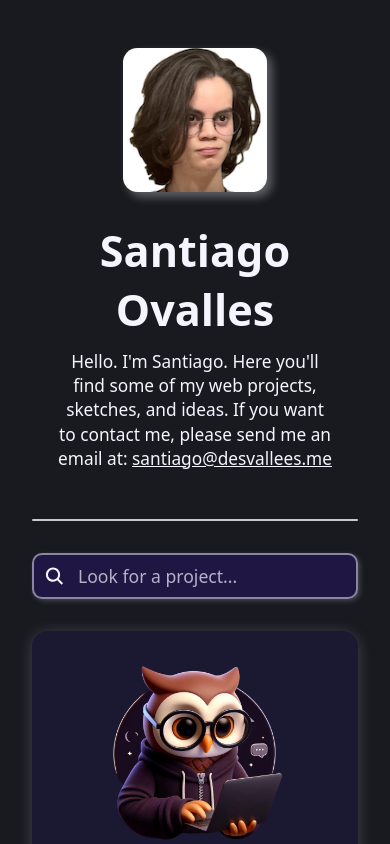
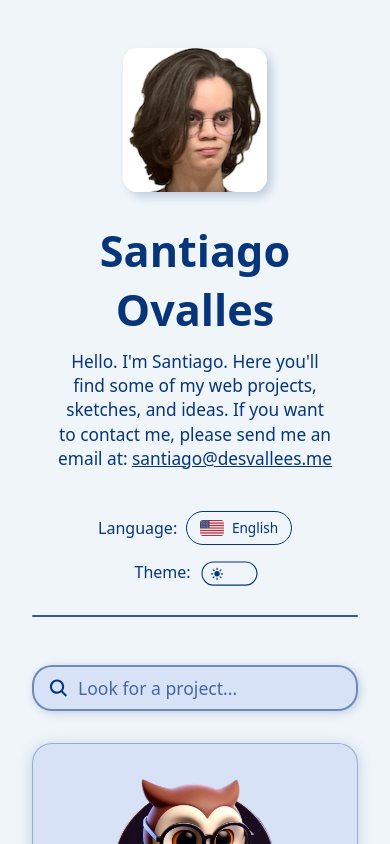
Before and after one commit to DesVallees/DesVallees, a SvelteKit app: page / in a window 390 px wide. Built offline with nearby package versions, Linux system fonts and the light colour scheme.

Commit message:
Main Page: Language and Theme Control

```diff
--- a/src/routes/(desvallees)/+page.svelte
+++ b/src/routes/(desvallees)/+page.svelte
@@ -1,21 +1,18 @@
 <script lang="ts">
 	import './app.css';
-	import Separator from '../intranet/components/separator.svelte';
+
 	import { baseImageRoute, dictionary } from './stores';
-	import Project from './components/project.svelte';
 	import { flip } from 'svelte/animate';
 	import { receive, send } from './transitions';
 
+	import Project from './components/project.svelte';
+	import LanguagePicker from './components/languagePicker.svelte';
+	import ThemeSwitcher from './components/themeSwitcher.svelte';
+	import Separator from './components/separator.svelte';
+
 	const projectsImageRoute = baseImageRoute + '/projects';
 
-	interface Project {
-		href: string;
-		name: string;
-		description: string;
-		src: string;
-		disabled?: boolean;
-	}
-	const projects: Project[] = [
+	$: projects = [
 		{
 			href: `/journee`,
 			name: `Journée (${$dictionary.comingSoon})`,
@@ -148,12 +145,17 @@
 		</div>
 	</header>
 
+	<div class="controls">
+		<LanguagePicker />
+		<ThemeSwitcher />
+	</div>
+
 	<Separator
 		width="100%"
 		maxWidth="900px"
 		height="2px"
 		color="var(--content-8)"
-		margin="3rem 0 2rem"
+		margin="1rem 0 2rem"
 	/>
 
 	<div class="search">
@@ -208,7 +210,7 @@
 	.pp {
 		height: 10em;
 		border-radius: 1em;
-		box-shadow: 5px 5px 10px #ffffff50;
+		box-shadow: 5px 5px 10px var(--content-2);
 	}
 
 	.intro {
@@ -225,12 +227,26 @@
 
 	.introParagraph {
 		font-size: 1em;
-		text-wrap: balance;
+		text-wrap: pretty;
 		line-height: 1.4;
 	}
 
 	.email {
 		color: var(--content);
+	}
+
+	.controls {
+		display: flex;
+		flex-wrap: wrap;
+		column-gap: 5rem;
+		row-gap: 1rem;
+		align-items: center;
+		justify-content: center;
+
+		margin-top: 2rem;
+		margin-bottom: 0.5rem;
+
+		font-size: 1.1rem;
 	}
 
 	main {
@@ -253,7 +269,7 @@
 
 	.search ion-icon {
 		position: absolute;
-		left: 12px;
+		left: 0.75em;
 		top: 50%;
 		transform: translateY(-50%);
 
@@ -265,13 +281,17 @@
 		width: 100%;
 		padding: 0.5em 1em 0.5em 2.5em;
 		border: 2px solid var(--content-5);
-		border-radius: 10px;
+		border-radius: 20px;
 
 		background-color: var(--interactive-2);
-		box-shadow: 2px 2px 5px var(--content-2);
+		box-shadow: 2px 2px 10px var(--content-2);
 
 		font-size: 1.1em;
 		color: var(--content);
+	}
+
+	.search input:hover {
+		box-shadow: 2px 2px 10px var(--content-5);
 	}
 
 	.search input:focus {
@@ -295,6 +315,15 @@
 			align-items: center;
 			text-align: center;
 		}
+
+		.introParagraph {
+			text-wrap: balance;
+		}
+
+		.controls {
+			margin-top: 2.5rem;
+			margin-bottom: 1rem;
+		}
 	}
 
 	@media screen and (max-width: 500px) {
@@ -305,5 +334,17 @@
 		header {
 			font-size: 0.9rem;
 		}
+
+		.controls {
+			font-size: 1rem;
+		}
+
+		.search {
+			margin-top: 1rem;
+		}
+	}
+
+	:global([data-theme='light']) .search input {
+		background-color: var(--interactive-1);
 	}
 </style>
--- a/src/routes/(desvallees)/app.css
+++ b/src/routes/(desvallees)/app.css
@@ -14,11 +14,6 @@
 }
 
 :root {
-    --mainRGB: 24, 26, 32;
-    --contentRGB: 245, 245, 255;
-    --interactiveRGB: 65, 10, 216;
-    --complementaryRGB: 180, 217, 9;
-
     --main: rgb(var(--mainRGB));
     --main-9: rgba(var(--mainRGB), .9);
     --main-8: rgba(var(--mainRGB), .8);
@@ -61,6 +56,20 @@
     --complementary-1: rgba(var(--complementaryRGB), .1);
 }
 
+[data-theme="dark"] {
+    --mainRGB: 24, 26, 32;
+    --contentRGB: 245, 245, 255;
+    --interactiveRGB: 65, 10, 216;
+    --complementaryRGB: 180, 217, 9;
+}
+
+[data-theme="light"] {
+    --mainRGB: 240, 245, 250;
+    --contentRGB: 6, 53, 122;
+    --interactiveRGB: 6, 66, 216;
+    --complementaryRGB: 180, 217, 9;
+}
+
 html,
 body,
 #app {
@@ -73,3 +82,41 @@ body {
     background: var(--main);
     position: relative;
 }
+
+@media (orientation: portrait) {
+    button {
+        cursor: default;
+    }
+}
+
+.hide {
+    display: none !important;
+}
+
+button {
+    user-select: none;
+    cursor: pointer;
+}
+
+ion-icon {
+    pointer-events: none;
+    font-size: 1.5em;
+    color: inherit;
+    visibility: visible;
+}
+
+img {
+    user-select: none;
+}
+
+button,
+input,
+textarea,
+a {
+    outline: none;
+    border: none;
+    background-color: transparent;
+    font-family: inherit;
+    color: inherit;
+    font-size: inherit;
+}
--- /dev/null
+++ b/src/routes/(desvallees)/components/languagePicker.svelte
@@ -0,0 +1,191 @@
+<script lang="ts">
+	import { fade, slide } from 'svelte/transition';
+	import { dictionary, isLanguage, language, type Language } from '../stores';
+
+	let languageFlags: Record<Language, string> = {
+		de: 'germanyFlag.webp',
+		en: 'usFlag.webp',
+		es: 'spainFlag.webp',
+		fr: 'franceFlag.webp',
+		it: 'italyFlag.webp',
+		pt: 'brazilFlag.webp',
+		ru: 'russiaFlag.webp',
+	};
+
+	function getLanguageName(languageCode: Language): string | undefined {
+		const languageMappings: Record<Language, string> = {
+			de: 'deutsch',
+			en: 'english',
+			es: 'español',
+			fr: 'français',
+			it: 'italiano',
+			pt: 'português',
+			ru: 'Русский',
+		};
+
+		return languageMappings[languageCode];
+	}
+
+	function changeLanguage(newLanguage: string) {
+		$language = newLanguage as Language;
+		active = false;
+	}
+
+	export let button: HTMLButtonElement | undefined = undefined;
+
+	let active: boolean = false;
+
+	function toggle() {
+		active = !active;
+	}
+
+	function close() {
+		active = false;
+	}
+
+	function clickOutside(node: any) {
+		const handleClick = (event: any) => {
+			if (!node.contains(event.target) && !button?.contains(event.target)) {
+				close();
+			}
+		};
+
+		document.addEventListener('click', handleClick, true);
+
+		return {
+			destroy() {
+				document.removeEventListener('click', handleClick, true);
+			},
+		};
+	}
+</script>
+
+{#key $language}
+	<div class="languagePicker">
+		<span>{$dictionary.language}:</span>
+
+		<button
+			in:fade|global
+			bind:this={button}
+			class="selectedLanguage"
+			class:active
+			on:click={toggle}
+			aria-label={getLanguageName($language)}
+		>
+			<img src="/images/{languageFlags[$language]}" alt={getLanguageName($language)} />
+			<span class="capitalize">{getLanguageName($language)}</span>
+		</button>
+	</div>
+{/key}
+
+{#if active}
+	<section transition:slide use:clickOutside>
+		{#each Object.entries(languageFlags) as [languageCode, flag], i}
+			{#if isLanguage(languageCode)}
+				<button
+					class:hide={languageCode === $language}
+					tabindex={languageCode === $language ? -1 : 0}
+					lang={languageCode}
+					aria-label={getLanguageName(languageCode)}
+					on:click={() => {
+						changeLanguage(languageCode);
+					}}
+				>
+					<img src="/images/{flag}" alt={getLanguageName(languageCode)} />
+					<span class="capitalize">{getLanguageName(languageCode)}</span>
+				</button>
+			{/if}
+		{/each}
+	</section>
+{/if}
+
+<style>
+	.languagePicker,
+	button {
+		display: flex;
+		gap: 1ch;
+		align-items: center;
+	}
+
+	.selectedLanguage {
+		padding: 0.4rem 0.8rem;
+		border-radius: 20px;
+		border: 1px solid var(--content);
+
+		font-size: 0.85em;
+		font-weight: normal;
+		color: var(--content);
+
+		transition: all 0.2s;
+	}
+
+	.selectedLanguage:hover,
+	.selectedLanguage:focus-visible,
+	.active {
+		box-shadow: 2px 2px 8px var(--content-4);
+	}
+
+	.active {
+		background-color: var(--content);
+		color: var(--main);
+	}
+
+	section {
+		position: fixed;
+		bottom: 0;
+		left: 50%;
+		transform: translateX(-50%);
+
+		display: flex;
+		flex-direction: column;
+		gap: 0.5em;
+
+		width: fit-content;
+		max-width: 90%;
+		padding: 1.5em 1.5em 2em;
+		border-top-left-radius: 10px;
+		border-top-right-radius: 10px;
+
+		background-color: var(--content-9);
+		backdrop-filter: blur(12px);
+		-webkit-backdrop-filter: blur(12px);
+		color: var(--main);
+		box-shadow: 0 0 10px var(--content-4);
+
+		z-index: 11;
+		overflow: hidden;
+	}
+
+	section button {
+		width: 100%;
+		padding: 0.5rem 1.5rem;
+		border-radius: 10px;
+
+		font-size: 1.1rem;
+		text-align: center;
+	}
+
+	section button:hover,
+	section button:focus-visible {
+		background-color: var(--main-2);
+	}
+
+	section button:focus-visible {
+		outline-color: var(--interactive);
+		z-index: 2;
+	}
+
+	img {
+		height: 1rem;
+		width: auto;
+		border-radius: 0.2rem;
+	}
+
+	section img {
+		box-shadow: 2px 2px 4px var(--main-1);
+	}
+
+	.capitalize {
+		text-transform: capitalize;
+	}
+</style>
--- a/src/routes/(desvallees)/components/project.svelte
+++ b/src/routes/(desvallees)/components/project.svelte
@@ -31,6 +31,7 @@
 		justify-content: space-between;
 
 		background-color: var(--interactive-1);
+		border: 1px solid var(--content-3);
 
 		color: var(--content);
 		text-align: center;
@@ -41,7 +42,7 @@
 		height: 100%;
 
 		padding: 1.25rem;
-		border-radius: 1rem;
+		border-radius: 20px;
 		box-shadow: 0 2px 15px var(--content-2);
 		transition: transform 0.2s, box-shadow 0.2s;
 	}
--- /dev/null
+++ b/src/routes/(desvallees)/components/separator.svelte
@@ -0,0 +1,13 @@
+<script lang="ts">
+	export let width: string = '10px';
+	export let height: string = '10px';
+	export let maxWidth: string = '';
+	export let maxHeight: string = '';
+	export let margin: string = '0 0';
+	export let color: string = 'var(--content)';
+	export let borderRadius: string = '50px';
+</script>
+
+<div
+	style="height: {height}; width: {width}; max-height: {maxHeight}; max-width: {maxWidth}; background-color: {color}; margin: {margin}; border-radius: {borderRadius}"
+/>
--- /dev/null
+++ b/src/routes/(desvallees)/components/themeSwitcher.svelte
@@ -0,0 +1,79 @@
+<script lang="ts">
+	import { dictionary, theme } from '../stores';
+
+	function toggleTheme() {
+		if ($theme === 'dark') {
+			$theme = 'light';
+		} else {
+			$theme = 'dark';
+		}
+	}
+</script>
+
+<div class="themeSwitcher">
+	<span>{$dictionary.theme}:</span>
+	<button
+		on:click={toggleTheme}
+		class={$theme === 'dark' ? 'dark' : 'light'}
+		aria-label={$dictionary.darkMode}
+		aria-pressed={$theme === 'dark'}
+	>
+		<div class="icon">
+			{#if $theme === 'dark'}
+				<ion-icon name="moon" />
+			{:else}
+				<ion-icon name="sunny" />
+			{/if}
+		</div>
+	</button>
+</div>
+
+<style>
+	.themeSwitcher {
+		display: flex;
+		gap: 1.5ch;
+		align-items: center;
+	}
+
+	button {
+		position: relative;
+
+		height: 1.4em;
+		aspect-ratio: 16 / 7;
+		border: 1px solid var(--content);
+		border-radius: 20px;
+
+		translate: 0 0.1em;
+		transition: all 0.2s;
+		transform: scale(1.1);
+	}
+
+	button:hover,
+	button:focus-visible {
+		box-shadow: 2px 2px 8px var(--content-4);
+	}
+
+	.icon {
+		position: absolute;
+		top: 0.25em;
+		bottom: 0.25em;
+
+		display: flex;
+
+		transition: left 0.2s;
+	}
+
+	button.dark .icon {
+		left: 100%;
+		translate: -105% 0;
+	}
+
+	button.light .icon {
+		left: 0;
+		translate: 5% 0;
+	}
+
+	ion-icon {
+		height: 100%;
+	}
+</style>
--- a/src/routes/(desvallees)/stores.ts
+++ b/src/routes/(desvallees)/stores.ts
@@ -6,8 +6,9 @@ import { browser } from "$app/environment";
 // Base Routes
 export const baseImageRoute = `/images/desvallees`;
 
+
 // Language Management
-export type Language = 'fr' | 'es' | 'it' | 'en' | 'ru' | 'de' | 'pr';
+export type Language = 'fr' | 'es' | 'it' | 'en' | 'ru' | 'de' | 'pt';
 
 export function isLanguage(value: any): value is Language {
     return (
@@ -17,7 +18,7 @@ export function isLanguage(value: any): value is Language {
         value === 'en' ||
         value === 'ru' ||
         value === 'de' ||
-        value === 'pr'
+        value === 'pt'
     );
 }
 
@@ -67,3 +68,46 @@ if (browser) {
 }
 
 export const dictionary = derived(language, (language) => translator[language]);
+
+
+// Theme Management
+export type Theme = 'dark' | 'light';
+
+function isTheme(value: any) {
+    return (
+        value === 'dark' ||
+        value === 'light'
+    );
+}
+
+let storedTheme: Theme | undefined;
+if (browser) {
+    const themeCookie = getCookie('theme')
+    if (isTheme(themeCookie)) {
+        storedTheme = themeCookie as Theme;
+    }
+    else if (window.matchMedia("(prefers-color-scheme: dark)").matches) {
+        storedTheme = 'dark';
+    }
+    else if (window.matchMedia("(prefers-color-scheme: light)").matches) {
+        storedTheme = 'light';
+    }
+}
+
+export const theme: Writable<Theme> = writable(storedTheme || 'dark');
+
+if (browser) {
+    window.matchMedia('(prefers-color-scheme: dark)')
+        .addEventListener('change', ({ matches }) => {
+            if (matches) {
+                theme.set('dark')
+            } else {
+                theme.set('light')
+            }
+        })
+
+    theme.subscribe((value) => {
+        document.documentElement.setAttribute("data-theme", value);
+        setCookie('theme', value, 1000);
+    })
+}
--- a/src/routes/(desvallees)/translator.ts
+++ b/src/routes/(desvallees)/translator.ts
@@ -2,6 +2,9 @@ export const translator = {
     es: {
         santiagoOvalles: "Santiago Ovalles",
         santiagoOvallesProjects: "Proyectos de Santiago Ovalles",
+        language: 'Idioma',
+        theme: 'Tema',
+        darkMode: 'Modo oscuro',
         intranet: "Intranet de Canto Legal",
         backoffice: "Clapp Back Office - Características Menores",
         clappForms: "Formularios Clapp",
@@ -34,6 +37,9 @@ export const translator = {
     en: {
         santiagoOvalles: "Santiago Ovalles",
         santiagoOvallesProjects: "Santiago Ovalles' Projects",
+        language: 'Language',
+        theme: 'Theme',
+        darkMode: 'Dark Mode',
         intranet: "Canto Legal Intranet",
         backoffice: "Clapp Back Office - Minor features",
         clappForms: "Clapp Forms",
@@ -66,6 +72,9 @@ export const translator = {
     fr: {
         santiagoOvalles: "Santiago Ovalles",
         santiagoOvallesProjects: "Projets de Santiago Ovalles",
+        language: 'Langue',
+        theme: 'Thème',
+        darkMode: 'Mode sombre',
         intranet: "Intranet de Canto Legal",
         backoffice: "Clapp Back Office - Fonctionnalités Mineures",
         clappForms: "Formulaires Clapp",
@@ -98,6 +107,9 @@ export const translator = {
     de: {
         santiagoOvalles: "Santiago Ovalles",
         santiagoOvallesProjects: "Santiago Ovalles Projekte",
+        language: 'Sprache',
+        theme: 'Thema',
+        darkMode: 'Dunkelmodus',
         intranet: "Canto Legal Intranet",
         backoffice: "Clapp Back Office - Kleinere Funktionen",
         clappForms: "Clapp Forms",
@@ -130,6 +142,9 @@ export const translator = {
     it: {
         santiagoOvalles: "Santiago Ovalles",
         santiagoOvallesProjects: "Progetti di Santiago Ovalles",
+        language: 'Lingua',
+        theme: 'Tema',
+        darkMode: 'Modalità scura',
         intranet: "Intranet di Canto Legal",
         backoffice: "Clapp Back Office - Funzionalità Minori",
         clappForms: "Moduli Clapp",
@@ -159,9 +174,12 @@ export const translator = {
         noProjectsToShow: 'Nessun progetto da mostrare.',
         lookForProject: 'Cerca un progetto...',
     },
-    pr: {
+    pt: {
         santiagoOvalles: "Santiago Ovalles",
         santiagoOvallesProjects: "Projetos de Santiago Ovalles",
+        language: 'Idioma',
+        theme: 'Tema',
+        darkMode: 'Modo escuro',
         intranet: "Intranet Canto Legal",
         backoffice: "Clapp Back Office - Funcionalidades Menores",
         clappForms: "Formulários Clapp",
@@ -194,6 +212,9 @@ export const translator = {
     ru: {
         santiagoOvalles: "Сантьяго Овальеса",
         santiagoOvallesProjects: "Проекты Сантьяго Овальеса",
+        language: 'Язык',
+        theme: 'Тема',
+        darkMode: 'Темный режим',
         intranet: "Внутренняя сеть Canto Legal",
         backoffice: "Clapp Back Office - Мелкие функции",
         clappForms: "Формы Clapp",
--- a/src/routes/eb2/solicitudes/+page.svelte
+++ b/src/routes/eb2/solicitudes/+page.svelte
@@ -239,8 +239,8 @@
 
 	.download:focus-visible,
 	.download:hover {
-		background-color: #f2793175;
-		box-shadow: 2px 2px 5ox #00000033;
+		border-color: #f27931;
+		box-shadow: 0 0 5px var(--content-1);
 	}
 
 	/* Body */
```
Also changed, not shown: static/images/brazilFlag.webp (added).
